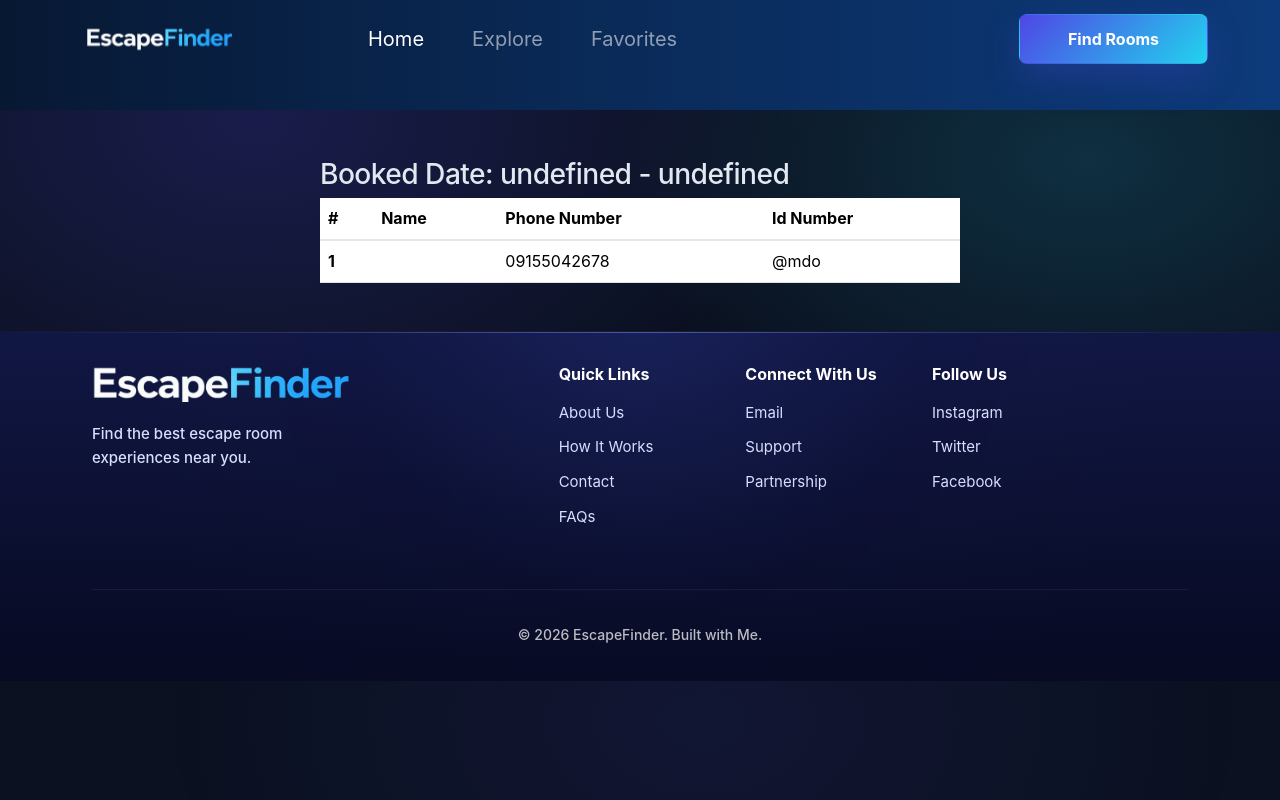
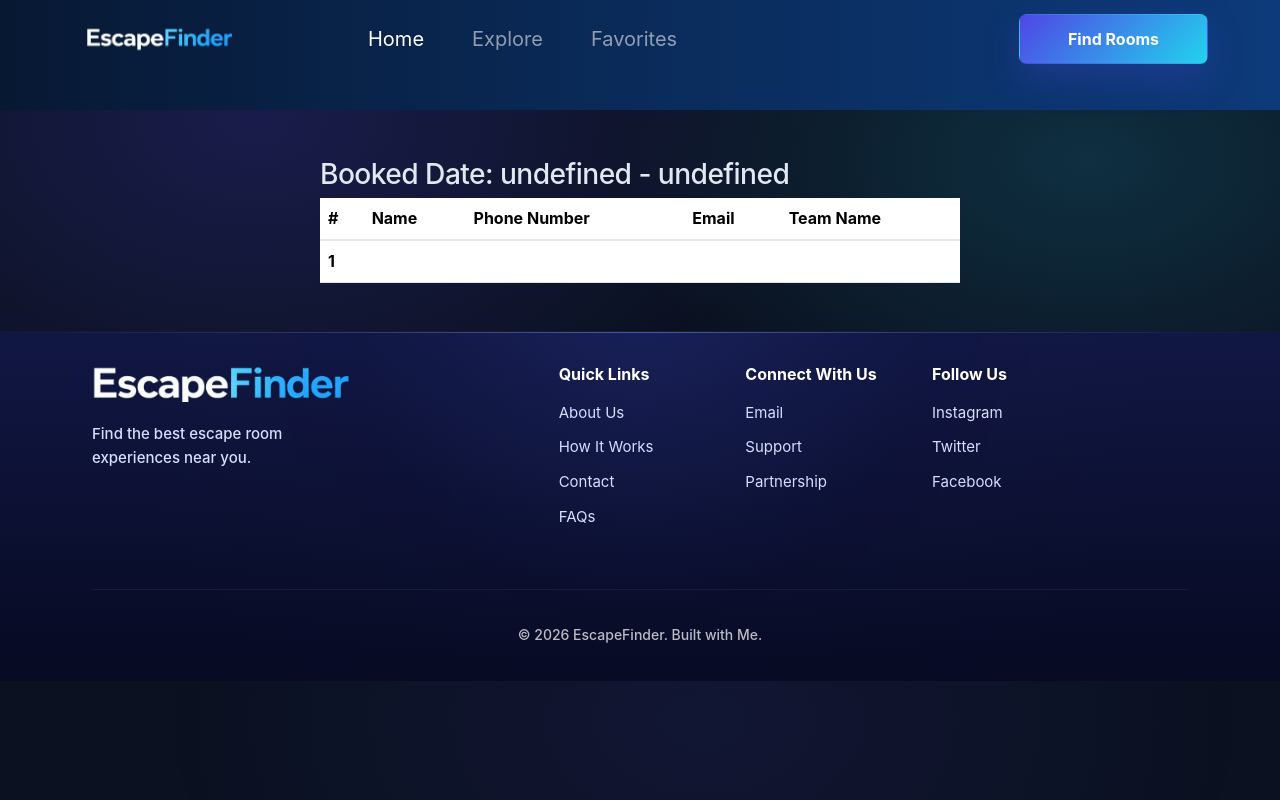
Before and after one commit to kiumars609/escape-finder, a React (Vite) app: page /payment in a window 1280 px wide. Built offline with nearby package versions, Linux system fonts and the light colour scheme.

Commit message:
HandleSubmit

```diff
--- a/src/Pages/Payment/Payment.jsx
+++ b/src/Pages/Payment/Payment.jsx
@@ -5,7 +5,7 @@ import Layout from "../../Components/Layout/Layout";
 export default function Payment() {
   const show = useLocation();
 
-  const { date, time, name } = show.state || {};
+  const { date, time, name, phone, email, teamName } = show.state || {};
   return (
     <>
       <Layout>
@@ -17,15 +17,17 @@ export default function Payment() {
                 <th scope="col">#</th>
                 <th scope="col">Name</th>
                 <th scope="col">Phone Number</th>
-                <th scope="col">Id Number</th>
+                <th scope="col">Email</th>
+                <th scope="col">Team Name</th>
               </tr>
             </thead>
             <tbody className="table-group-divider">
               <tr>
                 <th scope="row">1</th>
                 <td>{name}</td>
-                <td>09155042678</td>
-                <td>@mdo</td>
+                <td>{phone}</td>
+                <td>{email}</td>
+                <td>{teamName}</td>
               </tr>
             </tbody>
           </table>
--- a/src/Pages/Room/Booking/Booking.jsx
+++ b/src/Pages/Room/Booking/Booking.jsx
@@ -71,6 +71,9 @@ export default function Booking() {
         date: selectedDate,
         time: selectedSlot,
         name: formData.fullname,
+        email: formData.email,
+        phone: formData.phone,
+        teamName: formData.teamName,
       },
     });
   };
```
